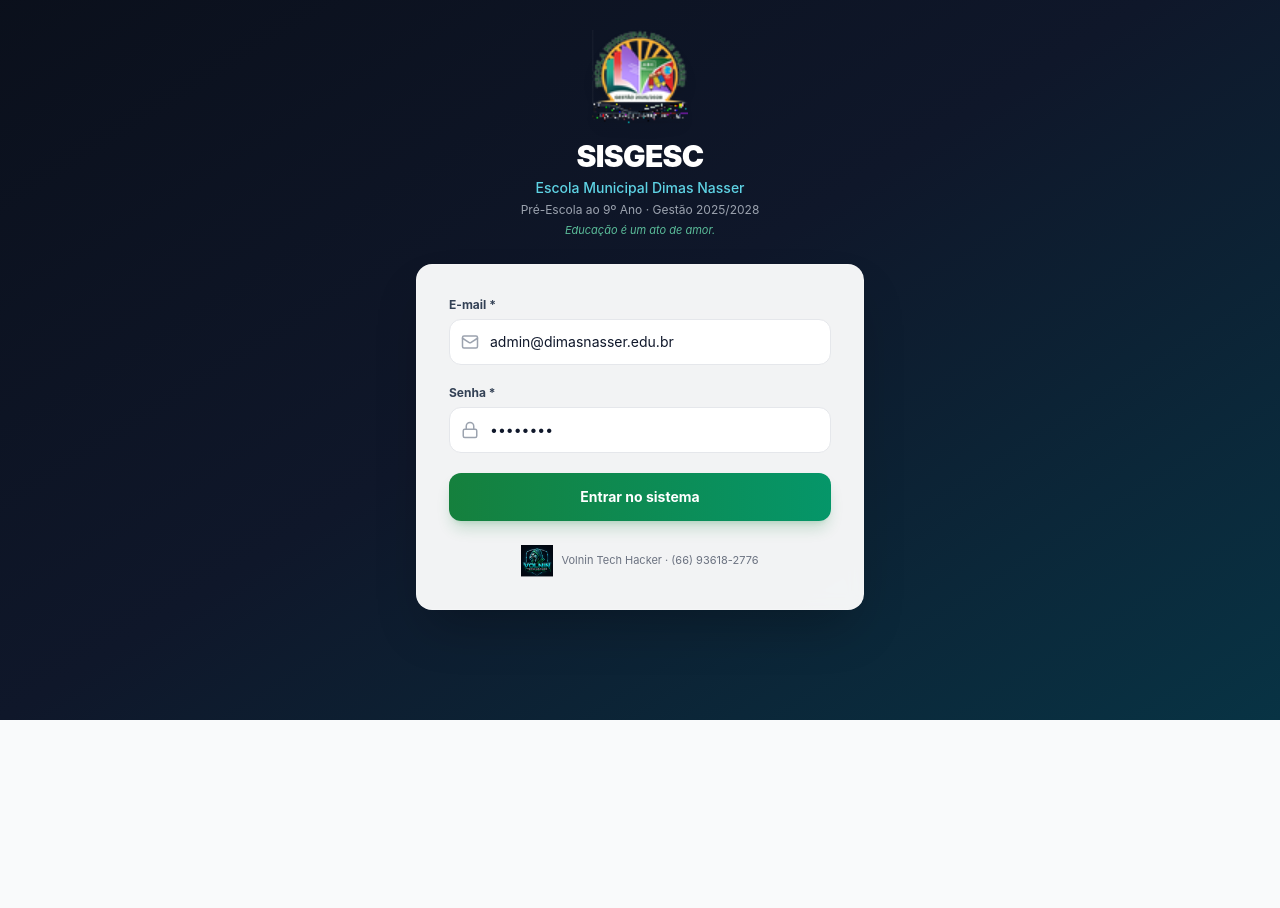
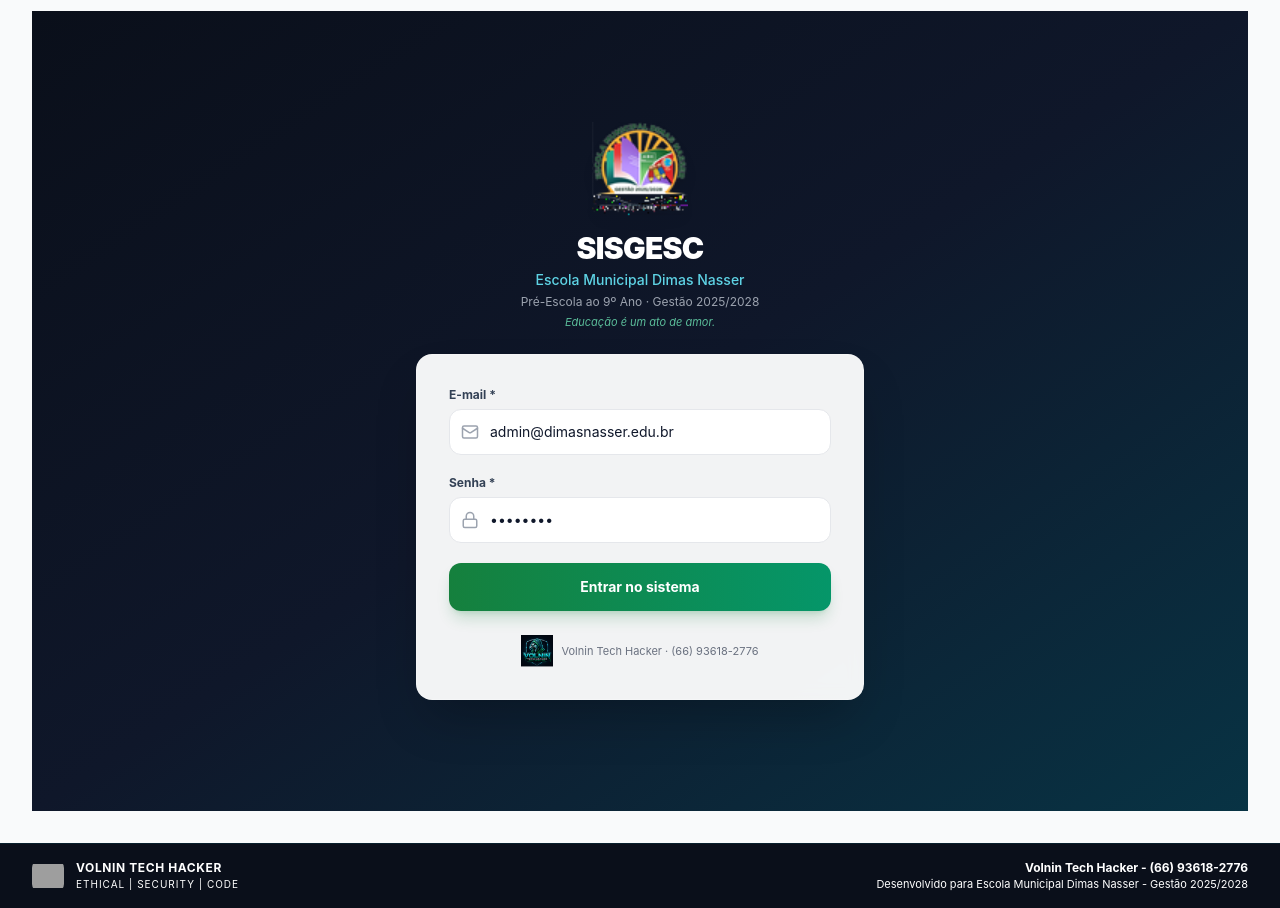
Before and after one commit to volnin007/sisgesc-frontend, a Next.js app: page /login in a window 1280 px wide. Shown: the part 80-988 px from the top of the page. Before the commit the page ends 800 px from the top, so only its background shows below. Built offline with nearby package versions, Linux system fonts and the light colour scheme; no server answers; grey boxes are pictures that could not be loaded.

Commit message:
feat: texto branco em fundos escuros + módulo Auditoria de Logs no menu

```diff
--- a/src/app/globals.css
+++ b/src/app/globals.css
@@ -1,116 +1,66 @@
 @tailwind base;
 @tailwind components;
 @tailwind utilities;
+body { font-family: Inter, system-ui, sans-serif; }
 
-:root {
-  --text: #0f172a;
-  --text-muted: #334155;
+/* Print helpers */
+@media print {
+  .no-print {
+    display: none !important;
+  }
+  aside, nav, .sidebar {
+    display: none !important;
+  }
+  body {
+    background: white !important;
+    color: black !important;
+  }
+  * {
+    color: black !important;
+    background: white !important;
+  }
 }
 
-html,
-body {
-  height: 100%;
+/* Garante texto legível em cabeçalhos de documentos (fundo claro) */
+.doc-header {
+  color: #111827 !important;
+}
+.doc-header p, .doc-header h1, .doc-header h2 {
+  color: #111827 !important;
 }
 
-body {
-  font-family: Inter, system-ui, -apple-system, sans-serif;
-  color: var(--text);
-  font-size: 15.5px;
-  line-height: 1.55;
-  -webkit-font-smoothing: antialiased;
-}
-
-h1, h2, h3, h4 {
-  color: #0b1220;
-  letter-spacing: -0.01em;
-}
-
-input, select, textarea, button {
-  font-size: 0.95rem;
-}
-
-.app-shell {
-  display: flex;
-  height: 100vh;
-  height: 100dvh;
-  overflow: hidden;
-}
-
-.app-sidebar {
-  height: 100%;
-  overflow-y: auto;
-  overflow-x: hidden;
-  flex-shrink: 0;
-  overscroll-behavior: contain;
-  color: #ffffff !important;
-}
-
-/* Toda escrita sobre fundo escuro = branco */
-.app-sidebar,
-.app-sidebar a,
-.app-sidebar button,
-.app-sidebar p,
-.app-sidebar span,
-.app-sidebar h1,
-.app-sidebar h2,
-.app-sidebar h3 {
-  color: #ffffff;
-}
-
-.app-sidebar .text-gray-300,
-.app-sidebar .text-gray-400,
-.app-sidebar .text-gray-200 {
-  color: #f1f5f9 !important;
-}
-
-.app-sidebar .text-cyan-200,
-.app-sidebar .text-cyan-300 {
-  color: #a5f3fc !important;
-}
-
-.app-main {
-  flex: 1;
-  min-width: 0;
-  height: 100%;
-  display: flex;
-  flex-direction: column;
-  overflow: hidden;
-}
-
-.app-main-scroll {
-  flex: 1;
-  overflow-y: auto;
-  overscroll-behavior: contain;
-}
-
-.doc-header-dark,
-.ficha-header-dark {
-  background: #0a0f1a;
-  color: #ffffff !important;
-}
+/* ===== TEXTO BRANCO EM FUNDOS ESCUROS ===== */
+.bg-\[\#0a0f1a\] ,
+.bg-\[\#0a0f1a\] *,
+.bg-gray-900 ,
+.bg-gray-900 *,
+.bg-slate-900 ,
+.bg-slate-900 *,
+.bg-zinc-900 ,
+.bg-zinc-900 *,
+.bg-black ,
+.bg-black *,
+.doc-header-dark ,
 .doc-header-dark *,
+.ficha-header-dark ,
 .ficha-header-dark * {
   color: #ffffff !important;
 }
 
-@media print {
-  html, body {
-    height: auto;
-    overflow: visible !important;
-  }
-  .no-print {
-    display: none !important;
-  }
-  .app-shell,
-  .app-main,
-  .app-main-scroll {
-    height: auto !important;
-    overflow: visible !important;
-    display: block !important;
-  }
-  body {
-    background: white !important;
-    font-size: 12pt;
-    color: #000 !important;
-  }
+.bg-\[\#0a0f1a\] .text-cyan-300,
+.bg-\[\#0a0f1a\] .text-cyan-200,
+.bg-\[\#0a0f1a\] .text-green-400,
+.bg-\[\#0a0f1a\] .text-red-300,
+.bg-\[\#0a0f1a\] .text-yellow-300 {
+  color: inherit !important;
 }
+
+footer.bg-\[\#0a0f1a\] p,
+footer.bg-\[\#0a0f1a\] span,
+footer.bg-\[\#0a0f1a\] a {
+  color: #ffffff !important;
+}
+footer.bg-\[\#0a0f1a\] .text-cyan-300\/60,
+footer.bg-\[\#0a0f1a\] .text-gray-400 {
+  color: rgba(165, 243, 252, 0.7) !important;
+}
--- a/src/app/layout.tsx
+++ b/src/app/layout.tsx
@@ -1,17 +1,37 @@
 import './globals.css';
-import { AppShell } from '@/components/AppShell';
+import { Sidebar } from '@/components/Sidebar';
 
-export const metadata = {
-  title: 'SISGESC - Dimas Nasser | Volnin Tech Hacker',
-  description:
-    'Sistema de Gestão Escolar - Escola Municipal Dimas Nasser - Pré ao 9º Ano - Volnin Tech Hacker (66) 93618-2776',
-};
+export const metadata = { title: 'SISGESC - Dimas Nasser | Volnin Tech Hacker', description: 'Gestão Escolar Pré ao 9º - Volnin Tech Hacker (66) 93618-2776' };
 
 export default function RootLayout({ children }: { children: React.ReactNode }) {
   return (
     <html lang="pt-BR">
-      <body className="bg-gray-50">
-        <AppShell>{children}</AppShell>
+      <body className="bg-gray-50 flex">
+        <Sidebar />
+        <main className="flex-1 min-h-screen flex flex-col">
+          <div className="bg-white border-b border-gray-200 px-8 py-4 flex justify-between items-center shadow-sm">
+            <h2 className="font-semibold text-gray-800">Escola Municipal - Pré-Escola ao 9º Ano</h2>
+            <div className="flex items-center gap-3">
+              <span className="text-xs text-gray-500">Secretaria</span>
+              <span className="text-xs bg-cyan-50 text-cyan-700 border border-cyan-200 px-2 py-1 rounded-full">Volnin Tech</span>
+            </div>
+          </div>
+          <div className="p-8 flex-1">{children}</div>
+
+          <footer className="bg-[#0a0f1a] border-t border-cyan-500/10 px-8 py-4 flex justify-between items-center text-xs">
+            <div className="flex items-center gap-3">
+              <img src="/volnin-logo.png" alt="Volnin" className="w-8 h-8 rounded-lg object-contain" />
+              <div>
+                <p className="font-bold text-white tracking-wider">VOLNIN TECH HACKER</p>
+                <p className="text-[10px] text-cyan-200 tracking-widest">ETHICAL | SECURITY | CODE</p>
+              </div>
+            </div>
+            <div className="text-right">
+              <p className="font-bold text-white">Volnin Tech Hacker - (66) 93618-2776</p>
+              <p className="text-[11px] text-cyan-100">Desenvolvido para Escola Municipal Dimas Nasser - Gestão 2025/2028</p>
+            </div>
+          </footer>
+        </main>
       </body>
     </html>
   );
```
